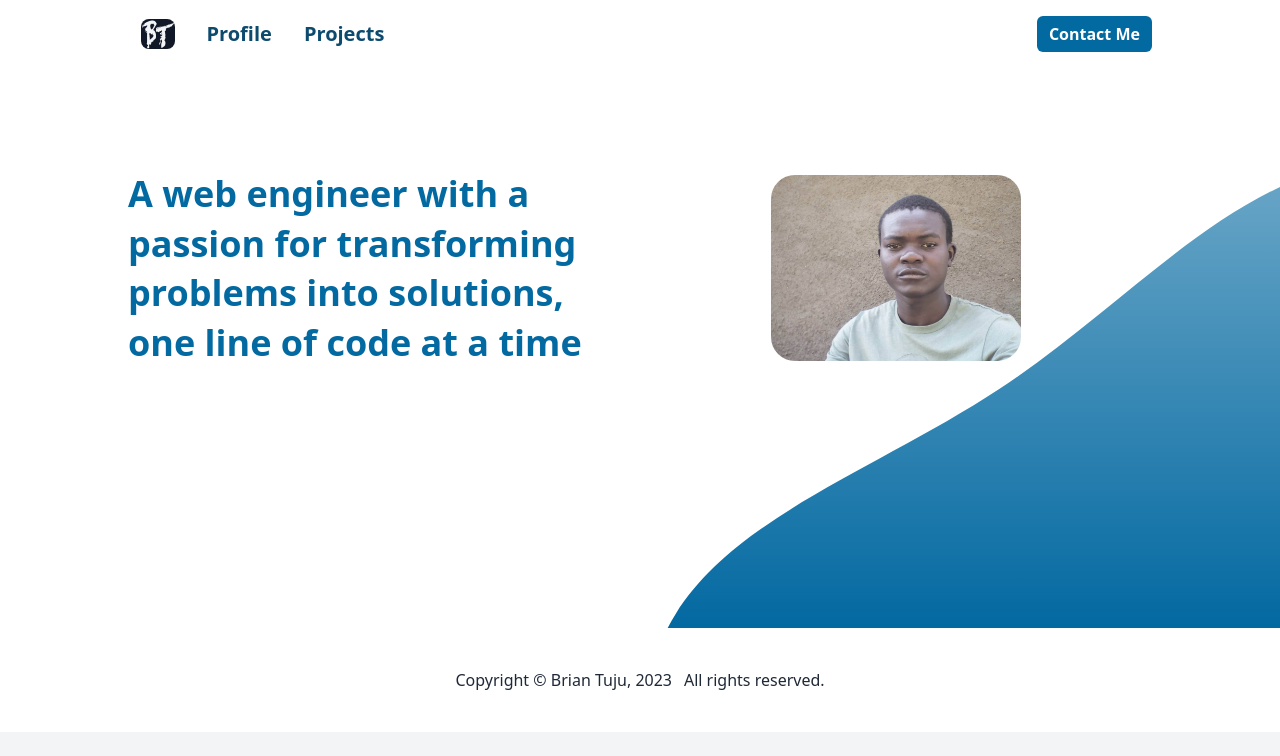
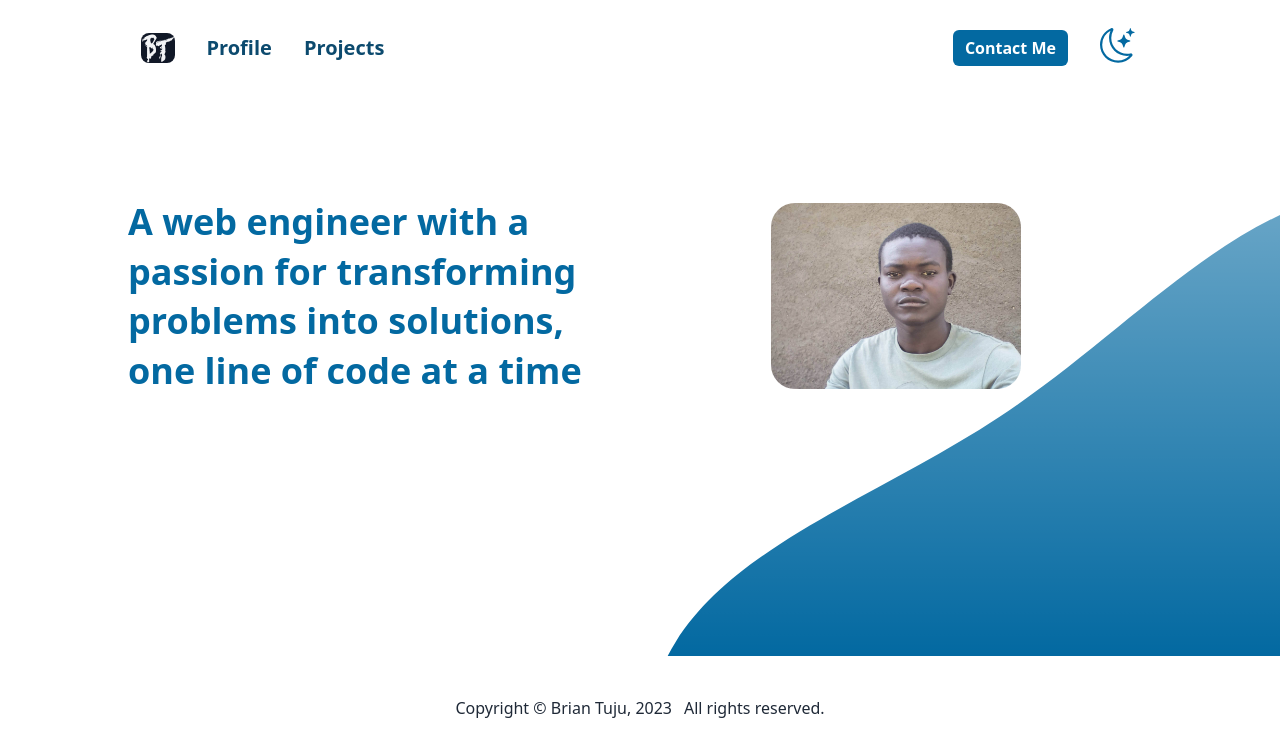
Before and after one commit to briantuju/briantuju, a Next.js app: page / in a window 1280 px wide. Shown: the top 756 px of the page. Built offline with nearby package versions, Linux system fonts and the light colour scheme.

Commit message:
Add theme toggler with light/dark modes

```diff
--- /dev/null
+++ b/components/icons/MoonIcon.tsx
@@ -0,0 +1,16 @@
+const MoonIcon = (props: React.SVGProps<SVGSVGElement>) => {
+  return (
+    <svg fill="none" viewBox="0 0 24 24" {...props}>
+      <path
+        fill="currentColor"
+        d="M6 .278a.768.768 0 01.08.858 7.208 7.208 0 00-.878 3.46c0 4.021 3.278 7.277 7.318 7.277.527 0 1.04-.055 1.533-.16a.787.787 0 01.81.316.733.733 0 01-.031.893A8.349 8.349 0 018.344 16C3.734 16 0 12.286 0 7.71 0 4.266 2.114 1.312 5.124.06A.752.752 0 016 .278zM4.858 1.311A7.269 7.269 0 001.025 7.71c0 4.02 3.279 7.276 7.319 7.276a7.316 7.316 0 005.205-2.162c-.337.042-.68.063-1.029.063-4.61 0-8.343-3.714-8.343-8.29 0-1.167.242-2.278.681-3.286z"
+      />
+      <path
+        fill="currentColor"
+        d="M10.794 3.148a.217.217 0 01.412 0l.387 1.162c.173.518.579.924 1.097 1.097l1.162.387a.217.217 0 010 .412l-1.162.387a1.734 1.734 0 00-1.097 1.097l-.387 1.162a.217.217 0 01-.412 0l-.387-1.162A1.734 1.734 0 009.31 6.593l-1.162-.387a.217.217 0 010-.412l1.162-.387a1.734 1.734 0 001.097-1.097l.387-1.162zM13.863.099a.145.145 0 01.274 0l.258.774c.115.346.386.617.732.732l.774.258a.145.145 0 010 .274l-.774.258a1.156 1.156 0 00-.732.732l-.258.774a.145.145 0 01-.274 0l-.258-.774a1.156 1.156 0 00-.732-.732l-.774-.258a.145.145 0 010-.274l.774-.258c.346-.115.617-.386.732-.732L13.863.1z"
+      />
+    </svg>
+  )
+}
+
+export default MoonIcon
--- /dev/null
+++ b/components/icons/SunIcon.tsx
@@ -0,0 +1,16 @@
+const SunIcon = (props: React.SVGProps<SVGSVGElement>) => {
+  return (
+    <svg fill="none" viewBox="0 0 24 24" {...props}>
+      <path
+        fill="currentColor"
+        d="M7 8a3.5 3.5 0 013.5 3.555.5.5 0 00.624.492A1.503 1.503 0 0113 13.5a1.5 1.5 0 01-1.5 1.5H3a2 2 0 11.1-3.998.5.5 0 00.51-.375A3.502 3.502 0 017 8zm4.473 3a4.5 4.5 0 00-8.72-.99A3 3 0 003 16h8.5a2.5 2.5 0 000-5h-.027z"
+      />
+      <path
+        fill="currentColor"
+        d="M10.5 1.5a.5.5 0 00-1 0v1a.5.5 0 001 0v-1zm3.743 1.964a.5.5 0 10-.707-.707l-.708.707a.5.5 0 00.708.708l.707-.708zm-7.779-.707a.5.5 0 00-.707.707l.707.708a.5.5 0 10.708-.708l-.708-.707zm1.734 3.374a2 2 0 113.296 2.198c.199.281.372.582.516.898a3 3 0 10-4.84-3.225c.352.011.696.055 1.028.129zm4.484 4.074c.6.215 1.125.59 1.522 1.072a.5.5 0 00.039-.742l-.707-.707a.5.5 0 00-.854.377zM14.5 6.5a.5.5 0 000 1h1a.5.5 0 000-1h-1z"
+      />
+    </svg>
+  )
+}
+
+export default SunIcon
--- a/components/layout/Navigation.tsx
+++ b/components/layout/Navigation.tsx
@@ -5,6 +5,7 @@ import { useEffect, useState } from 'react'
 
 import Button from '../button/Button'
 import Container from '../misc/Container'
+import ThemeToggle from '../misc/ThemeToggle'
 import IconMenuLeft from '../icons/IconMenuLeft'
 import logoCropped from '@/public/img/logo-cropped.png'
 import { Icon } from '../misc/Icon'
@@ -79,8 +80,13 @@ const Navigation = () => {
               </div>
             ) : null}
 
-            {/* CTA Button */}
-            <Button className="bt_btn--sm rounded-full">Contact Me</Button>
+            <div className="flex gap-8 items-center">
+              {/* CTA Button */}
+              <Button className="bt_btn--sm rounded-full">Contact Me</Button>
+
+              {/* Theme toggle */}
+              <ThemeToggle />
+            </div>
           </div>
         </nav>
       </Container>
--- /dev/null
+++ b/components/misc/ThemeToggle.tsx
@@ -0,0 +1,79 @@
+import { useEffect, useState } from 'react'
+
+import { Icon } from './Icon'
+import SunIcon from '../icons/SunIcon'
+import MoonIcon from '../icons/MoonIcon'
+
+const themes = {
+  dark: 'dark',
+  light: 'light',
+}
+
+const ThemeToggle = () => {
+  const [theme, setTheme] = useState(themes.light)
+
+  const setLightTheme = () => {
+    // Whenever the user explicitly chooses light mode
+    localStorage.setItem('theme', themes.light)
+    setTheme(themes.light)
+    document.documentElement.classList.remove(themes.dark)
+  }
+
+  const setDarkTheme = () => {
+    // Whenever the user explicitly chooses dark mode
+    localStorage.setItem('theme', themes.dark)
+    setTheme(themes.dark)
+    document.documentElement.classList.add(themes.dark)
+  }
+
+  useEffect(() => {
+    let isMounted = true
+
+    const activeTheme = localStorage.getItem('theme')
+    const prefMatch = window.matchMedia('(prefers-color-scheme: dark)').matches
+
+    // On page load or when changing themes, best to add inline in `head` to avoid FOUC
+    if (activeTheme === 'dark' || (!activeTheme && prefMatch)) {
+      if (isMounted) {
+        setTheme(themes.dark)
+      }
+      document.documentElement.classList.add(themes.dark)
+    } else {
+      if (isMounted) {
+        setTheme(themes.light)
+      }
+      document.documentElement.classList.remove(themes.dark)
+    }
+
+    return () => {
+      isMounted = false
+    }
+  }, [])
+
+  return (
+    <span
+      className="flex items-center justify-center font-bold cursor-pointer"
+      tabIndex={0}
+    >
+      {theme === themes.dark ? (
+        <Icon
+          className="bt_color-brand cursor-pointer hover:text-brand-dark mt-3"
+          icon={SunIcon}
+          size={52}
+          onClick={setLightTheme}
+          tabIndex={0}
+        />
+      ) : (
+        <Icon
+          className="bt_color-brand cursor-pointer hover:text-brand-dark mt-3"
+          icon={MoonIcon}
+          size={52}
+          onClick={setDarkTheme}
+          tabIndex={0}
+        />
+      )}
+    </span>
+  )
+}
+
+export default ThemeToggle
```
